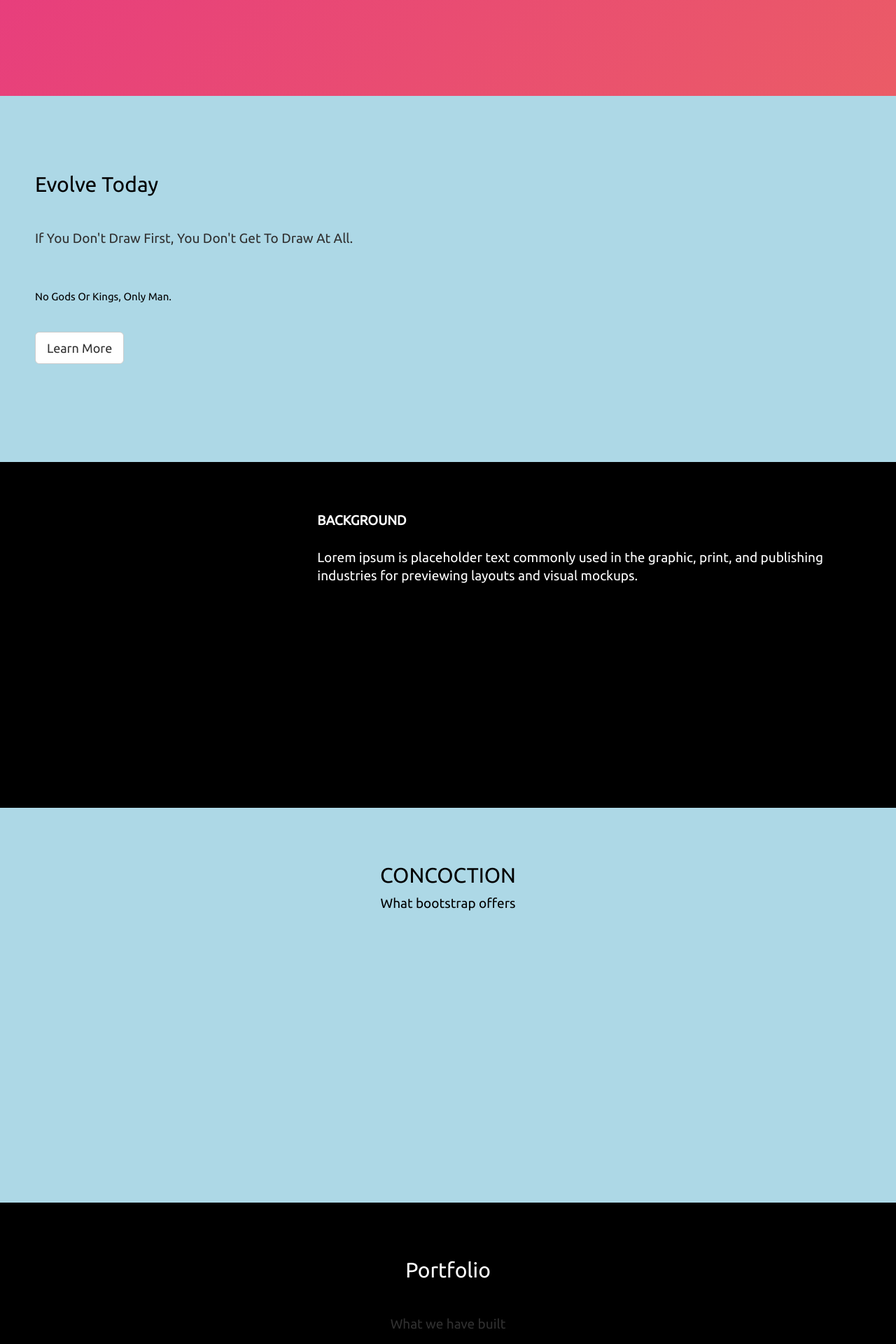
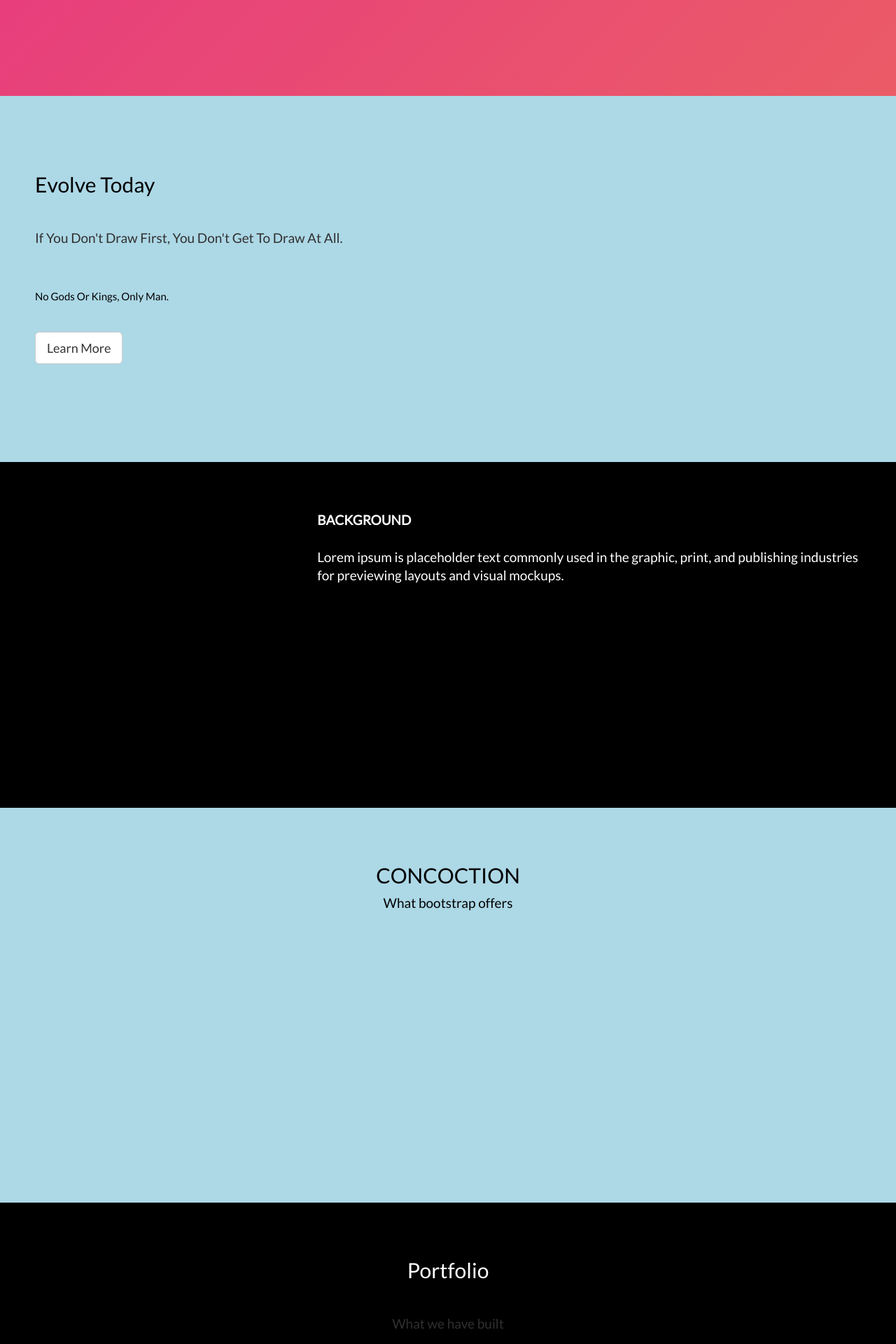
Before and after one commit to TMKeaton/plasma.coin, a PHP site: page / in a window 1280 px wide. Shown: the part 722-2642 px from the top of the page at 70% size. Run offline with PHP 8.4, Linux system fonts and the light colour scheme; some libraries are stand-ins or nearby versions.

Commit message:
Update style.css

```diff
--- a/style.css
+++ b/style.css
@@ -1,8 +1,11 @@
+@import url('https://fonts.googleapis.com/css2?family=Lato');
+
 body {
       font: 400 15px Ubuntu, sans-serif;
       line-height: 1.8;
       color: #000;
       background-color: lightblue;
+      font-family: 'Lato';
     }
 
     h1 {
```
